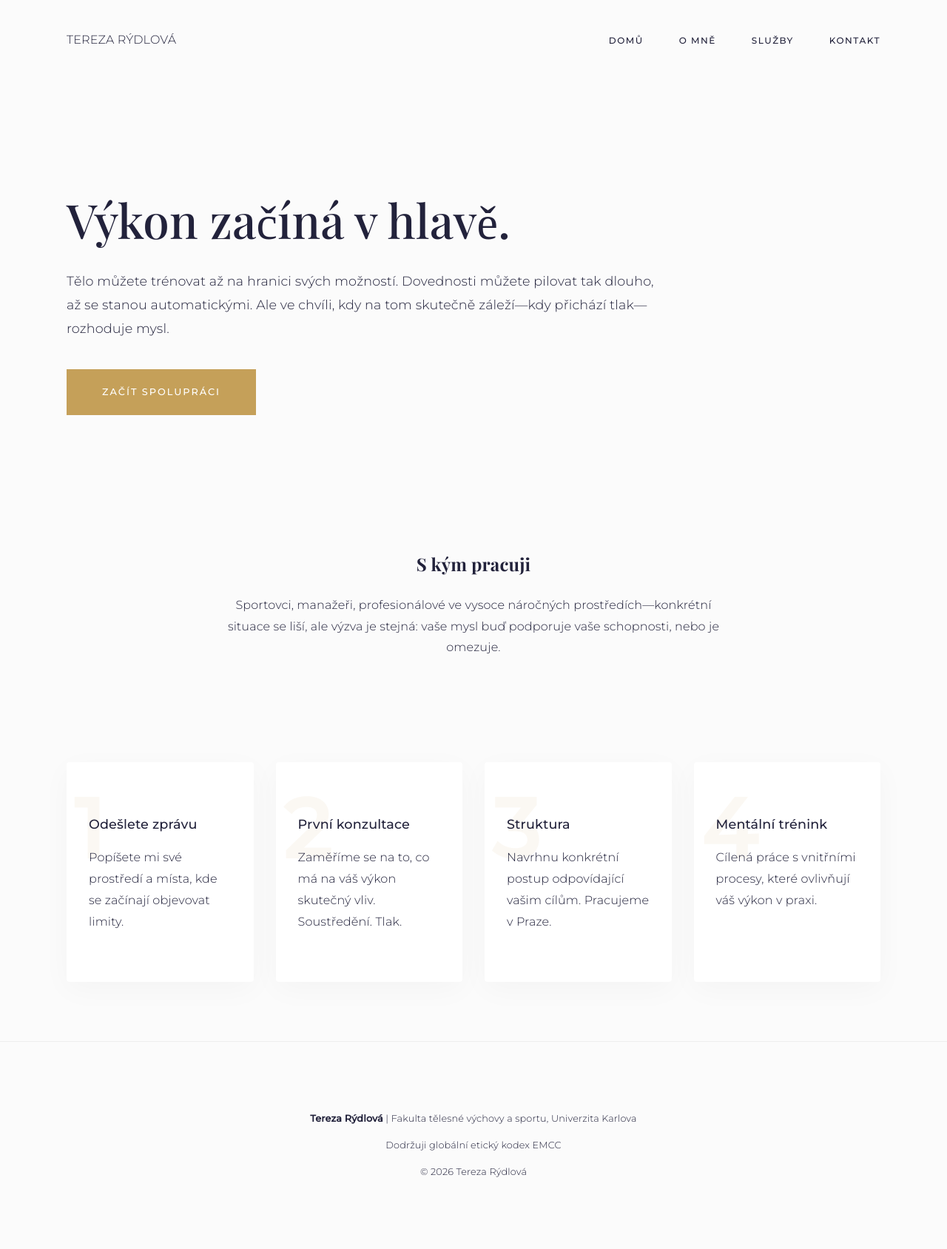
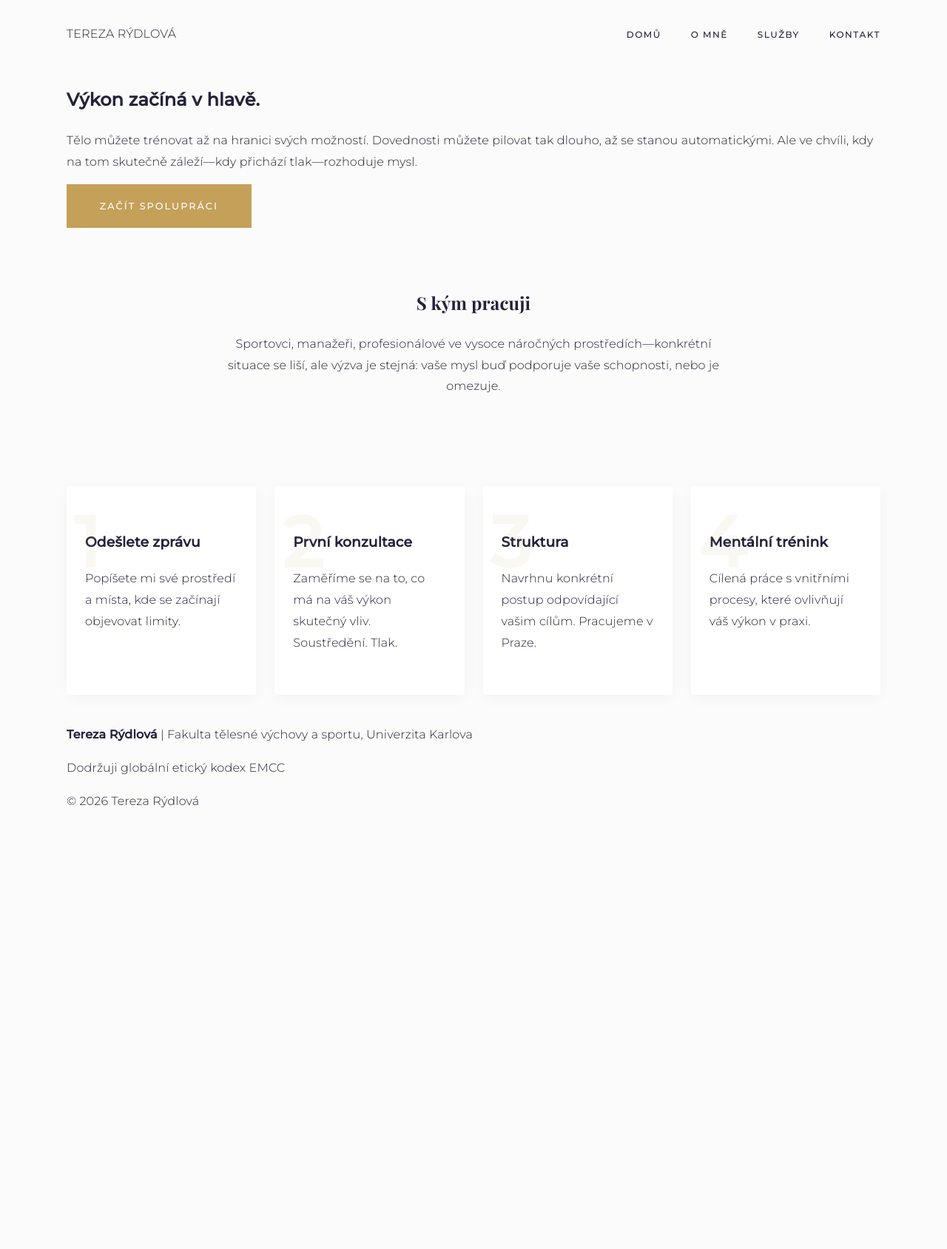
Before and after one commit to westleyovercash/tereza-rydlova, a Jekyll site: the page built from index.md, in a window 1280 px wide. Shown: the whole page at 74% size. Built offline with Jekyll 4.4.1, drawn with Linux system fonts in a browser that asks for light colours; after the commit the page ends 1114 px from its top, so only the background shows below that.

Commit message:
Update style.css

```diff
--- a/assets/css/style.css
+++ b/assets/css/style.css
@@ -1,4 +1,4 @@
-@import url('https://fonts.googleapis.com/css2?family=Playfair+Display:wght@500;700&family=Montserrat:wght@200;300;400;500&display=swap');
+@import url('https://fonts.googleapis.com/css2?family=Playfair+Display:wght@500;700&family=Montserrat:wght@300;400;500&display=swap');
 
 :root {
   --pearl: #FBFBFB;
@@ -13,55 +13,41 @@ body {
   margin: 0;
   line-height: 1.8;
   letter-spacing: 0.01em;
-  font-weight: 300;
+  font-weight: 300; /* This fixes the 'fat' font feel */
 }
 
-.container { max-width: 1100px; margin: 0 auto; padding: 0 30px; }
+.container { max-width: 1100px; margin: 0 auto; padding: 0 20px; }
 
 /* Navigation */
-.navbar { display: flex; justify-content: space-between; align-items: center; padding: 2.5rem 0; }
-.nav-links { display: flex; list-style: none; gap: 3rem; margin: 0; padding: 0; }
+.navbar { display: flex; justify-content: space-between; align-items: center; padding: 2rem 0; }
+.nav-links { display: flex; list-style: none; gap: 2.5rem; margin: 0; padding: 0; }
 .nav-links a { text-decoration: none; color: var(--charcoal); font-size: 0.75rem; letter-spacing: 1.5px; text-transform: uppercase; font-weight: 500; }
 
-/* Hero */
-.hero { padding: 100px 0; text-align: left; }
-.hero h1 { font-family: 'Playfair Display', serif; font-size: 4rem; font-weight: 500; margin-bottom: 2rem; line-height: 1.1; }
-.hero p { max-width: 800px; font-size: 1.1rem; margin-bottom: 2.5rem; }
-
-/* STEP CARDS - This fixes the homepage collapse */
-.steps-container {
+/* Home & Services Grids - Fixes the vertical stacking */
+.steps-container, .services-grid {
   display: grid;
-  grid-template-columns: repeat(auto-fit, minmax(240px, 1fr));
-  gap: 30px;
-  margin: 60px 0;
+  grid-template-columns: repeat(auto-fit, minmax(250px, 1fr));
+  gap: 25px;
+  margin: 40px 0;
 }
 
-.step-card {
+.step-card, .service-item {
   background: white;
-  padding: 50px 30px;
+  padding: 40px 25px;
   position: relative;
-  overflow: hidden;
-  box-shadow: 0 10px 40px rgba(0,0,0,0.03);
+  box-shadow: 0 5px 20px rgba(0,0,0,0.03);
   border-radius: 4px;
 }
 
+.service-item { border-left: 4px solid var(--champagne); }
+
 .step-number {
-  position: absolute;
-  top: -10px;
-  left: 10px;
-  font-size: 7rem;
-  font-weight: 700;
-  color: rgba(197, 160, 89, 0.07);
-  z-index: 1;
+  position: absolute; top: -10px; left: 10px;
+  font-size: 6rem; font-weight: 700; color: rgba(197, 160, 89, 0.08);
 }
 
-.step-content { position: relative; z-index: 2; }
-.step-content h3 { font-size: 1.1rem; margin-bottom: 15px; font-weight: 500; }
+.btn { background: var(--champagne); color: white; padding: 1.1rem 2.8rem; text-decoration: none; display: inline-block; font-size: 0.8rem; text-transform: uppercase; letter-spacing: 2px; font-weight: 500; }
 
-/* Service Grid for Sluzby page */
-.services-grid { display: grid; grid-template-columns: repeat(auto-fit, minmax(280px, 1fr)); gap: 20px; margin: 40px 0; }
-.service-item { background: white; padding: 30px; border-left: 3px solid var(--champagne); font-weight: 400; box-shadow: 0 5px 20px rgba(0,0,0,0.02); }
-
-.btn { background: var(--champagne); color: white; padding: 1.2rem 3rem; text-decoration: none; display: inline-block; font-size: 0.8rem; text-transform: uppercase; letter-spacing: 2px; font-weight: 500; }
-
-footer { padding: 5rem 0; text-align: center; border-top: 1px solid #eee; font-size: 0.8rem; margin-top: 80px; }
+/* O Mně Grid */
+.about-grid { display: grid; grid-template-columns: 1fr 2fr; gap: 50px; align-items: start; padding-top: 40px; }
+@media (max-width: 768px) { .about-grid { grid-template-columns: 1fr; } }
```
